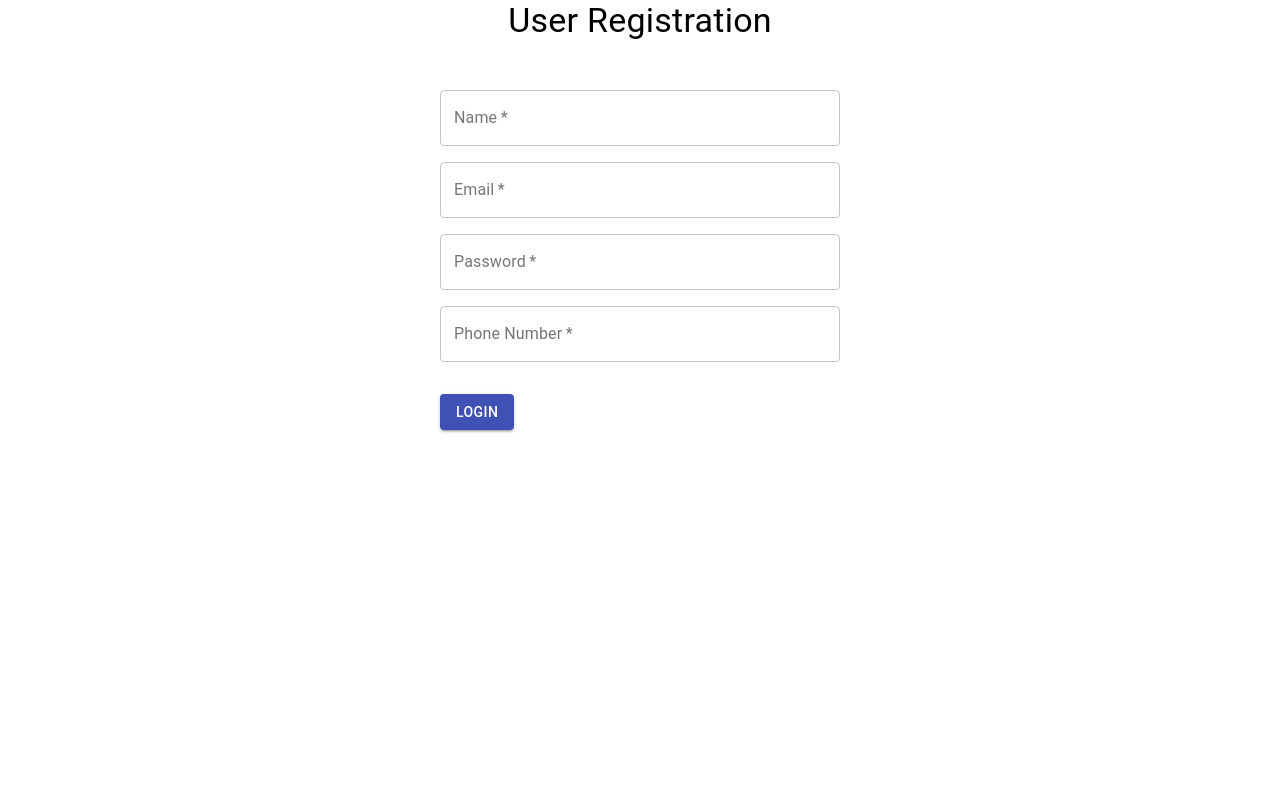
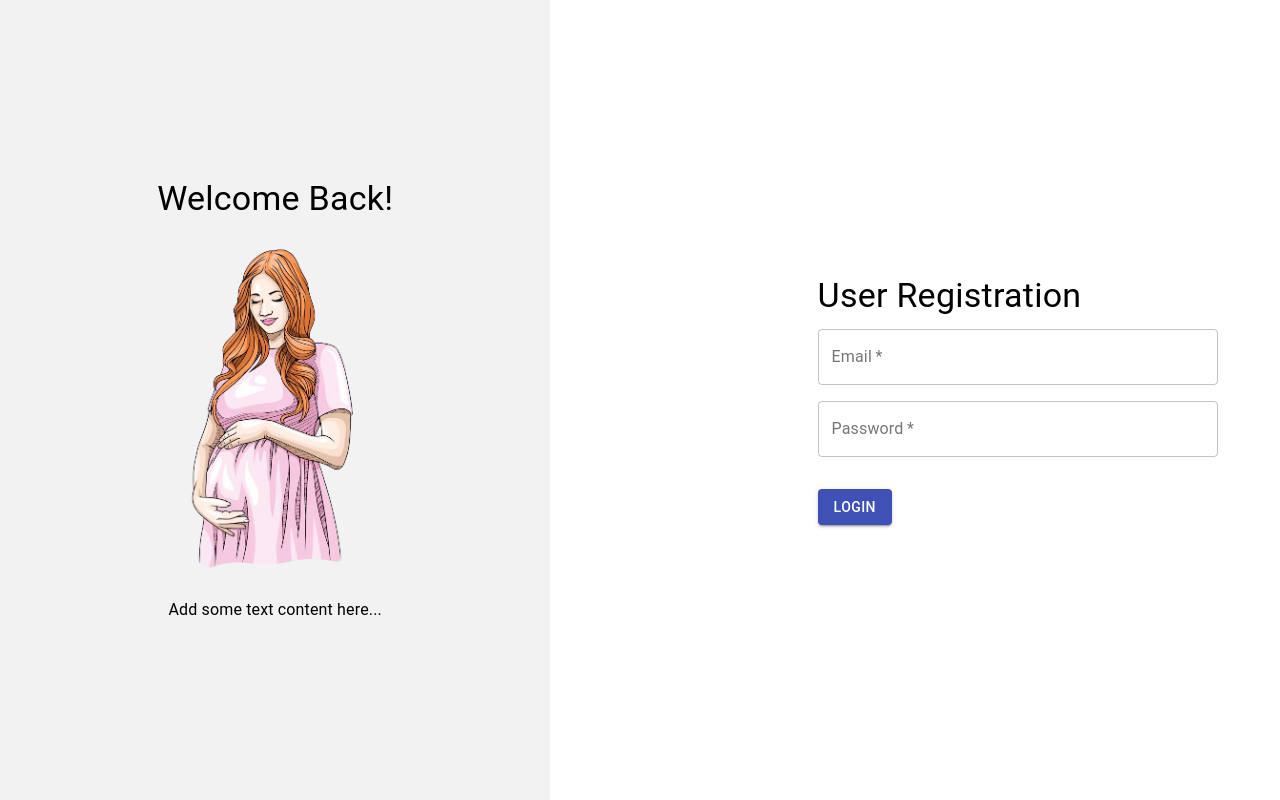
Before and after one commit to Kishore-67/Pregnancy-Care-and-Nutrition-Monitoring-Frontend, a React (Create React App) app in the folder preg_care/: page /User_log in a window 1280 px wide. Built offline with nearby package versions, Linux system fonts and the light colour scheme.

Commit message:
new login

```diff
--- a/preg_care/src/Authentication/User_log.js
+++ b/preg_care/src/Authentication/User_log.js
@@ -1,18 +1,39 @@
+// User_log.css
+
 import React, { useState } from 'react';
 import { Container, Typography, TextField, Button, makeStyles } from '@material-ui/core';
 import { Link } from 'react-router-dom';
+import Image from '../assets/preg-women.png'; // Import your image
 
 const useStyles = makeStyles((theme) => ({
+  root: {
+    display: 'flex',
+    minHeight: '100vh',
+  },
+  leftSection: {
+    flex: 1,
+    backgroundColor: '#f2f2f2', // Left section background color
+    padding: theme.spacing(4),
+    display: 'flex',
+    alignItems: 'center',
+    justifyContent: 'center',
+    flexDirection: 'column',
+  },
+  image: {
+    width: '80%',
+    maxWidth: 400,
+    marginBottom: theme.spacing(2),
+  },
   formContainer: {
-    marginTop: theme.spacing(4),
+    flex: 1,
     display: 'flex',
-    flexDirection: 'column',
     alignItems: 'center',
+    justifyContent: 'center',
+    marginLeft:'19%',
   },
   form: {
     width: '100%',
     maxWidth: 400,
-    marginTop: theme.spacing(2),
   },
   textField: {
     marginBottom: theme.spacing(2),
@@ -25,11 +46,8 @@ const useStyles = makeStyles((theme) => ({
 const User_log = () => {
   const classes = useStyles();
   const [formData, setFormData] = useState({
-    name: '',
     email: '',
     password: '',
-    phone_no: '',
-    whatsapp_no: ''
   });
 
   const handleChange = (e) => {
@@ -40,32 +58,26 @@ const User_log = () => {
   const handleSubmit = (e) => {
     e.preventDefault();
     console.log(formData);
-    setFormData({
-      name: '',
-      email: '',
-      password: '',
-      phone_no: '',
-      whatsapp_no: ''
-    });
+    setFormData({ email: '', password: '' });
   };
 
   return (
+    <div className={classes.root}>
+      <div className={classes.leftSection}>
+        <Typography variant="h4" gutterBottom align="center">
+          Welcome Back!
+        </Typography>
+        <img src={Image} alt="Your Image" className={classes.image} />
+        <Typography variant="body1" align="center">
+          Add some text content here...
+        </Typography>
+      </div>
+      <div className={classes.formContainer}>
         <Container>
-      <Typography variant="h4" gutterBottom align="center">
+          <Typography variant="h4" gutterBottom  >
             User Registration
           </Typography>
-      <div className={classes.formContainer}>
           <form className={classes.form} onSubmit={handleSubmit}>
-          <TextField
-            className={classes.textField}
-            fullWidth
-            variant="outlined"
-            label="Name"
-            name="name"
-            value={formData.name}
-            onChange={handleChange}
-            required
-          />
             <TextField
               className={classes.textField}
               fullWidth
@@ -88,30 +100,9 @@ const User_log = () => {
               onChange={handleChange}
               required
             />
-          <TextField
-            className={classes.textField}
-            fullWidth
-            variant="outlined"
-            label="Phone Number"
-            name="phone_no"
-            value={formData.phone_no}
-            onChange={handleChange}
-            required
-          />
-          {/* <TextField
-            className={classes.textField}
-            fullWidth
-            variant="outlined"
-            label="WhatsApp Number"
-            name="whatsapp_no"
-            value={formData.whatsapp_no}
-            onChange={handleChange}
-            required
-          /> */}
             <Link to={'/User_Portal'}>
               <Button
                 className={classes.submitButton}
-            // type="submit"
                 variant="contained"
                 color="primary"
               >
@@ -119,8 +110,9 @@ const User_log = () => {
               </Button>
             </Link>
           </form>
+        </Container>
       </div>
-    </Container>
+    </div>
   );
 };
 
```
Lines whose indentation alone changed are shown as unchanged.
